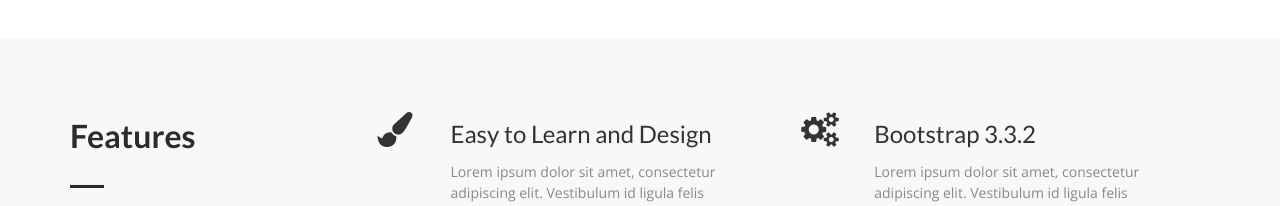
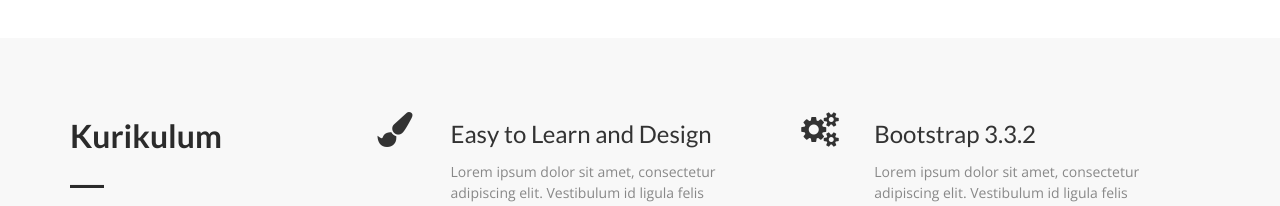
Before and after one commit to desawarna/web-html-css, a plain HTML site: page index.html in a window 1280 px wide. Shown: the part 809-1015 px from the top of the page. Drawn offline with nearby package versions, Linux system fonts and the light colour scheme.

Commit message:
Mengganti bagian feature menjadi kurikulum

```diff
--- a/index.html
+++ b/index.html
@@ -72,7 +72,7 @@
             <div class="row">
                 <div class="col-md-3 wow fadeInLeft delay-05s">
                     <div class="section-title">
-                        <h2 class="head-title">Features</h2>
+                        <h2 class="head-title">Kurikulum</h2>
                         <hr class="botm-line">
                         <p class="sec-para">Lorem ipsum dolor sit amet, consectetur adipiscing elit, sed do eiusmod tempor incididunt ut labore et dolore magna aliqua..</p>
                     </div>
```
